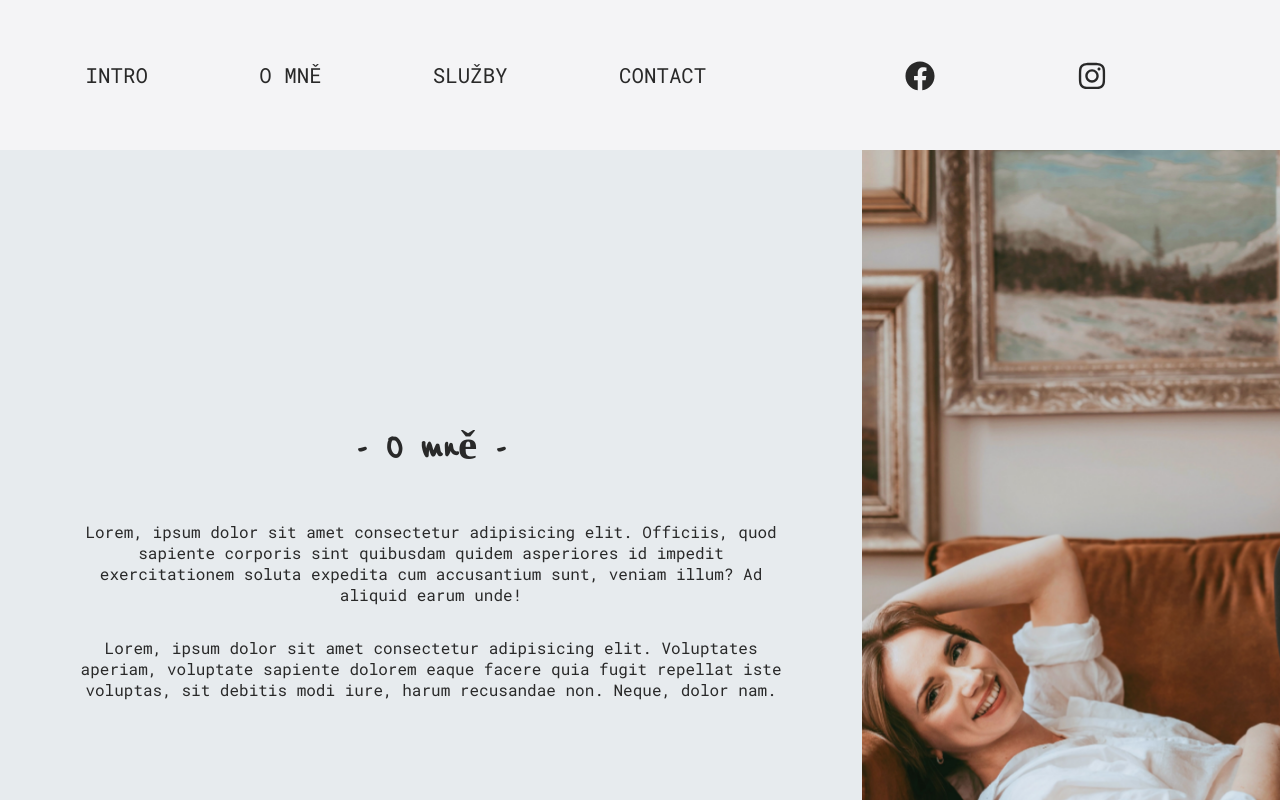
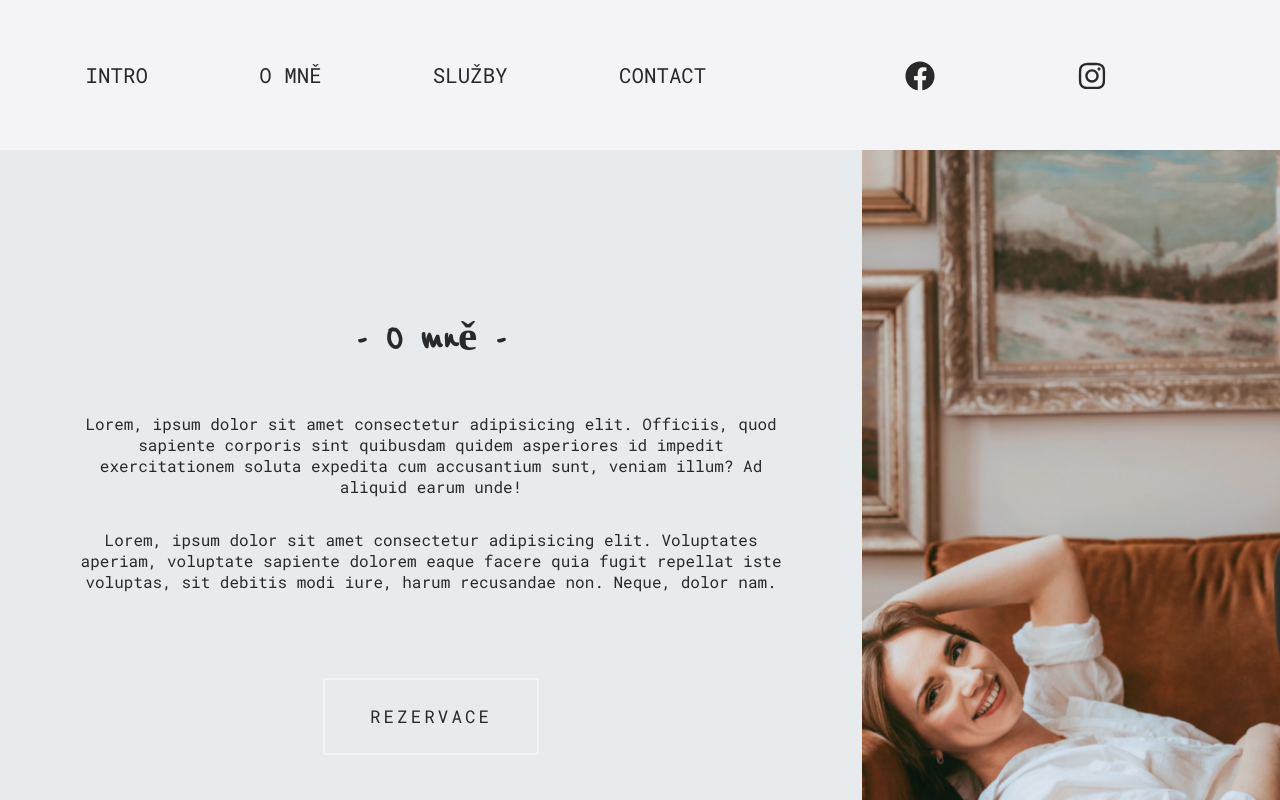
Before and after one commit to Maree13/paulinesky-studio, a React (Create React App) app: page /aboutme in a window 1280 px wide. Shown: the top 800 px of the page. Built offline with nearby package versions, Linux system fonts and the light colour scheme; a web font is replaced by a local one.

Commit message:
pridane tlacitko na stranku aboutme

```diff
--- a/src/index.css
+++ b/src/index.css
@@ -380,6 +380,7 @@ h1 {
   font-family: "Roboto Mono", monospace;
   font-size: 1.1rem;
   letter-spacing: 3px;
+  margin: 70px;
 }
 
 .button-style:hover {
--- a/src/pages/Aboutme.js
+++ b/src/pages/Aboutme.js
@@ -1,4 +1,5 @@
 import '../index.css';
+import ReservationButton from '../components/ReservationButton';
 
 const Aboutme = () => {
   return (
@@ -17,6 +18,7 @@ const Aboutme = () => {
           iste voluptas, sit debitis modi iure, harum recusandae non. Neque,
           dolor nam.
         </p>
+        <ReservationButton />
       </div>
       {/* Obrázek na pozadí s dynamickou změnou */}
       <div className="aboutme-background-image">
```
